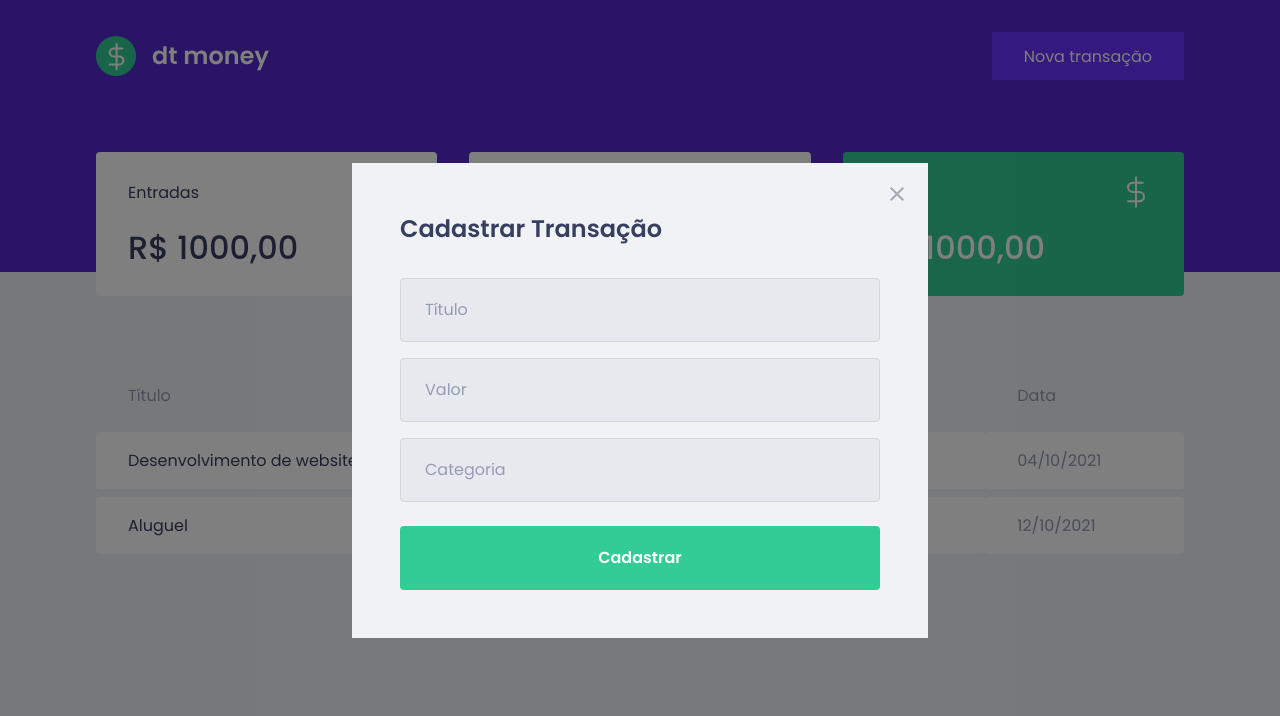
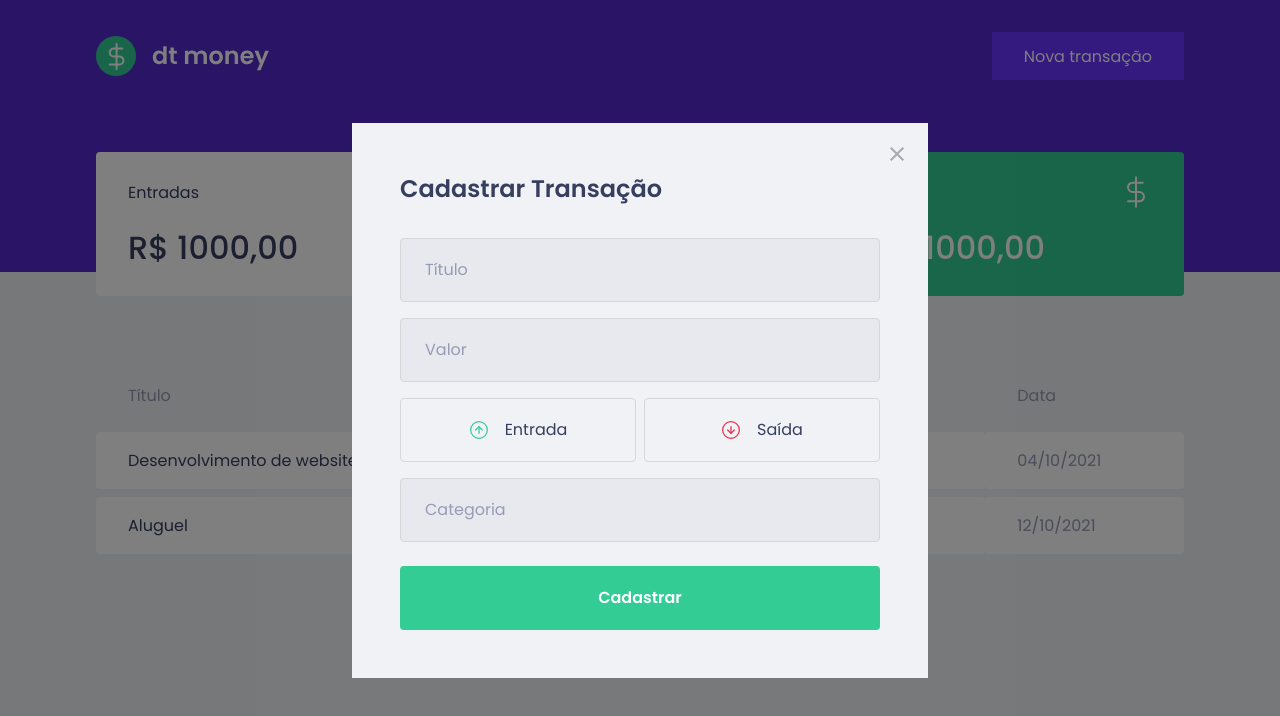
Before and after one commit to icarofs/dtmoney, a React (Create React App) app: page / in a window 1280 px wide. Both pictures are taken after a click on the button "Nova transação". Shown: the top 716 px of the page. Built offline with nearby package versions, Linux system fonts and the light colour scheme; no server answers; what miragejs would draw is missing.

Commit message:
Criado botões de tipo

```diff
--- a/src/components/NewTransactionModal/index.tsx
+++ b/src/components/NewTransactionModal/index.tsx
@@ -1,7 +1,9 @@
 import Modal from "react-modal";
+import incomeImg from "../../assets/income.svg";
+import outcomeImg from "../../assets/outcome.svg";
 import closeImg from "../../assets/close.svg";
 
-import { Container } from "./styles";
+import { Container, TransactionTypeContainer } from "./styles";
 Modal.setAppElement("#root");
 
 interface NewTransactionModalProps {
@@ -33,6 +35,18 @@
 
         <input placeholder="Título" />
         <input type="number" placeholder="Valor" />
+
+        <TransactionTypeContainer>
+          <button type="button">
+            <img src={incomeImg} alt="Entrada" />
+            <span>Entrada</span>
+          </button>
+          <button type="button">
+            <img src={outcomeImg} alt="Saída" />
+            <span>Saída</span>
+          </button>
+        </TransactionTypeContainer>
+
         <input placeholder="Categoria" />
         <button type="submit">Cadastrar</button>
       </Container>
--- a/src/components/NewTransactionModal/styles.ts
+++ b/src/components/NewTransactionModal/styles.ts
@@ -1,4 +1,5 @@
 import styled from "styled-components";
+import { darken } from "polished";
 
 export const Container = styled.form`
   h2 {
@@ -47,3 +48,40 @@
     }
   }
 `;
+
+export const TransactionTypeContainer = styled.div`
+  margin: 1rem 0;
+  display: grid;
+  grid-template-columns: 1fr 1fr;
+  gap: 0.5rem;
+
+  button {
+    height: 4rem;
+    border: 1px solid #d7d7d7;
+    border-radius: 0.25rem;
+
+    background: transparent;
+
+    display: flex;
+    align-items: center;
+    justify-content: center;
+
+    transition: border-color 0.2s;
+
+    &:hover {
+      border-color: ${darken(0.1, "#d7d7d7")};
+    }
+
+    img {
+      width: 20px;
+      height: 20px;
+    }
+
+    span {
+      display: inline-block;
+      margin-left: 1rem;
+      font-size: 1rem;
+      color: var(--text-title);
+    }
+  }
+`;
```
